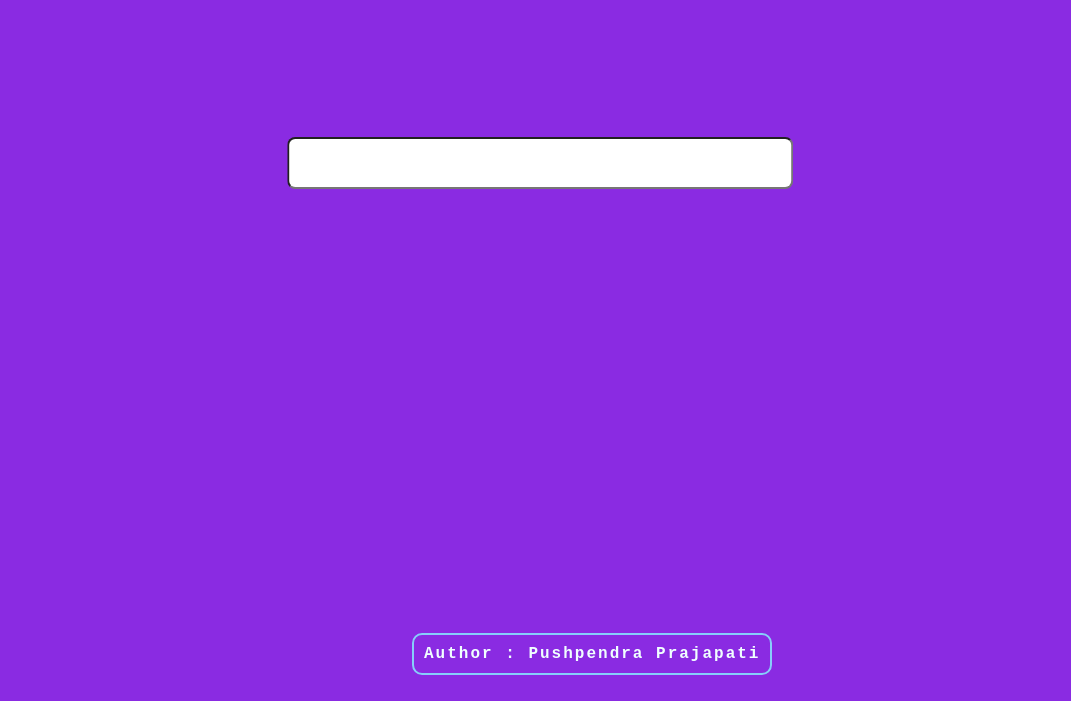
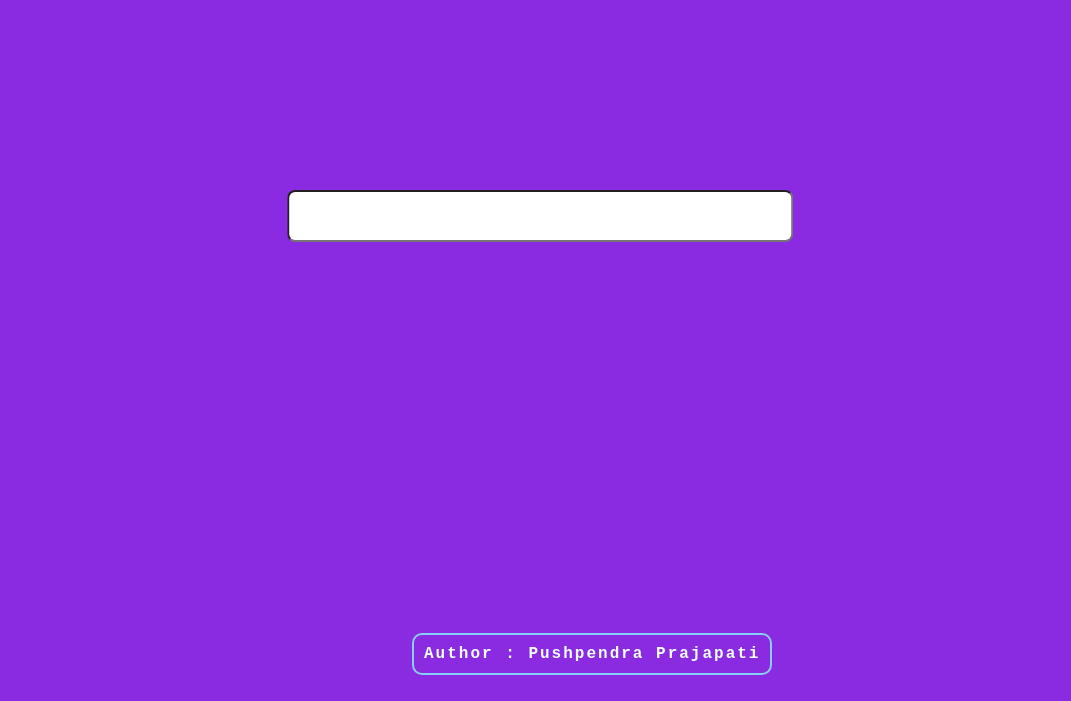
Before and after one commit to Pushpendra-prajapati/CHECK-NUMBER-IS, a plain HTML site: page index.html in a window 1280 px wide. Shown: the part 99-800 px from the top of the page, without its empty margins (100-1171 px from the left). Drawn offline with Linux system fonts and the light colour scheme.

Commit message:
changes in index.html file

```diff
--- a/index.html
+++ b/index.html
@@ -13,9 +13,10 @@
            font-size: 1.5em;
            padding: 10px;
            position:absolute;
-           top: 30%;
+           top: 35%;
            left: 50%;
            transform: translate(-50%, -50%);
+           margin-top: 15px;
            text-align: center;
            width:40%;
            font-weight: 400;
@@ -26,7 +27,7 @@
             position: absolute;
             top: 42%;
             left: 50%;
-            transform: translate(-50%, -50%);
+            transform: translate(-50%, 50%);
             font-weight: 200;
             letter-spacing: 2px;
             color: white;
```
